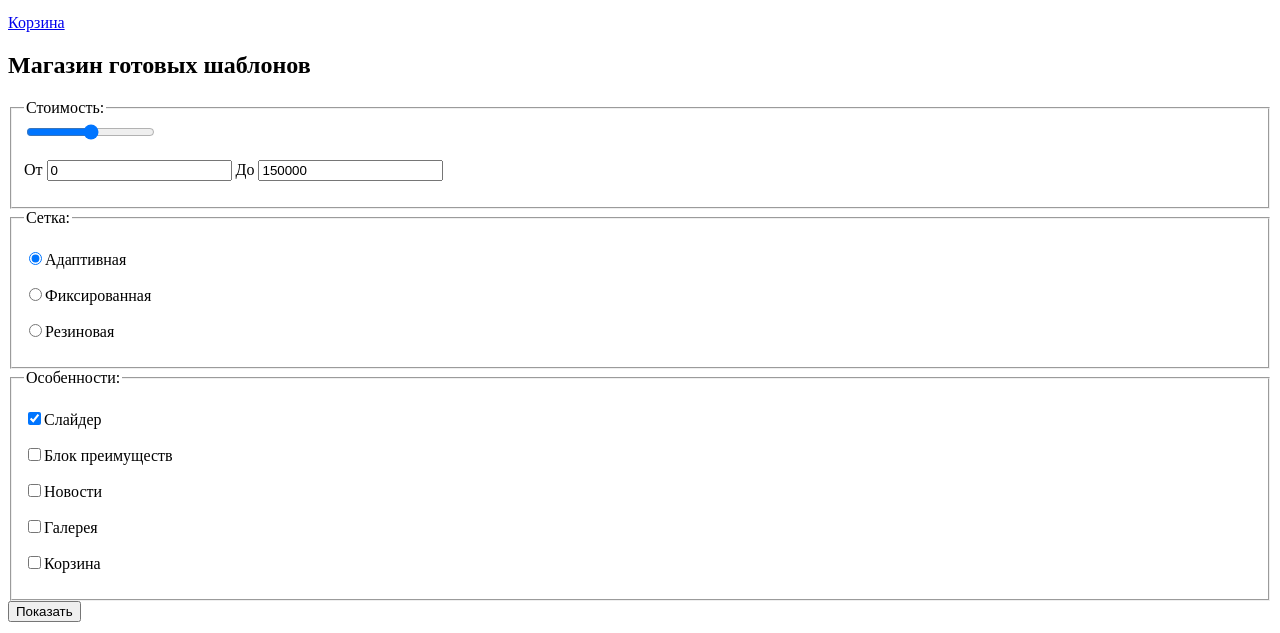
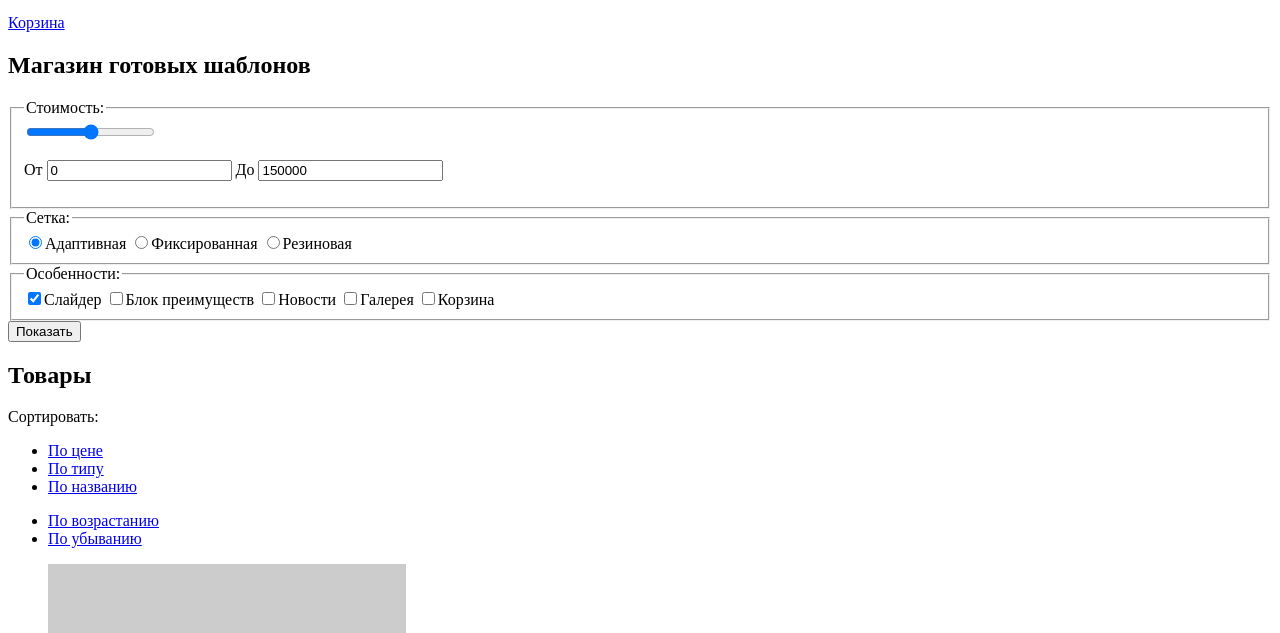
Before and after one commit to flyingniki/Nerds, a plain HTML site: page catalog.html in a window 1280 px wide. Shown: the part 167-800 px from the top of the page. Drawn offline with Linux system fonts and the light colour scheme; placeholder pictures from the web are drawn by us.

Commit message:
обновил верстку

```diff
--- a/catalog.html
+++ b/catalog.html
@@ -33,7 +33,6 @@
         </fieldset>
         <fieldset>
           <legend>Сетка:</legend>
-          <p>
           <label
             ><input
               type="radio"
@@ -42,8 +41,6 @@
               checked
             />Адаптивная</label
           >
-          </p>
-          <p>
           <label
             ><input
               type="radio"
@@ -51,16 +48,12 @@
               value="fixed"
             />Фиксированная</label
           >
-          </p>
-          <p>
           <label
             ><input type="radio" name="grid" value="rubber" />Резиновая</label
           >
-          </p>
         </fieldset>
         <fieldset>
           <legend>Особенности:</legend>
-          <p>
           <label
             ><input
               type="checkbox"
@@ -69,14 +62,10 @@
               checked
             />Слайдер</label
           >
-          </p>
-          <p>
           <label
             ><input type="checkbox" name="features" value="advantages" />Блок
             преимуществ</label
           >
-          </p>
-          <p>
           <label
             ><input
               type="checkbox"
@@ -84,8 +73,6 @@
               value="news"
             />Новости</label
           >
-          </p>
-          <p>
           <label
             ><input
               type="checkbox"
@@ -93,8 +80,6 @@
               value="gallery"
             />Галерея</label
           >
-          </p>
-          <p>
           <label
             ><input
               type="checkbox"
@@ -102,7 +87,6 @@
               value="cart"
             />Корзина</label
           >
-          </p>
         </fieldset>
         <button type="submit">Показать</button>
       </form>
@@ -110,9 +94,9 @@
         <h2>Товары</h2>
         <p>Сортировать:</p>
         <ul>
-          <li>По цене</li>
-          <li>По типу</li>
-          <li>По названию</li>
+          <li><a href="#">По цене</a></li>
+          <li><a href="#">По типу</a></li>
+          <li><a href="#">По названию</a></li>
         </ul>
         <ul>
           <li><a href="#">По возрастанию</a></li>
```
Also changed, not shown: index.html (+10 -7 lines). Lines whose indentation alone changed are shown as unchanged.
